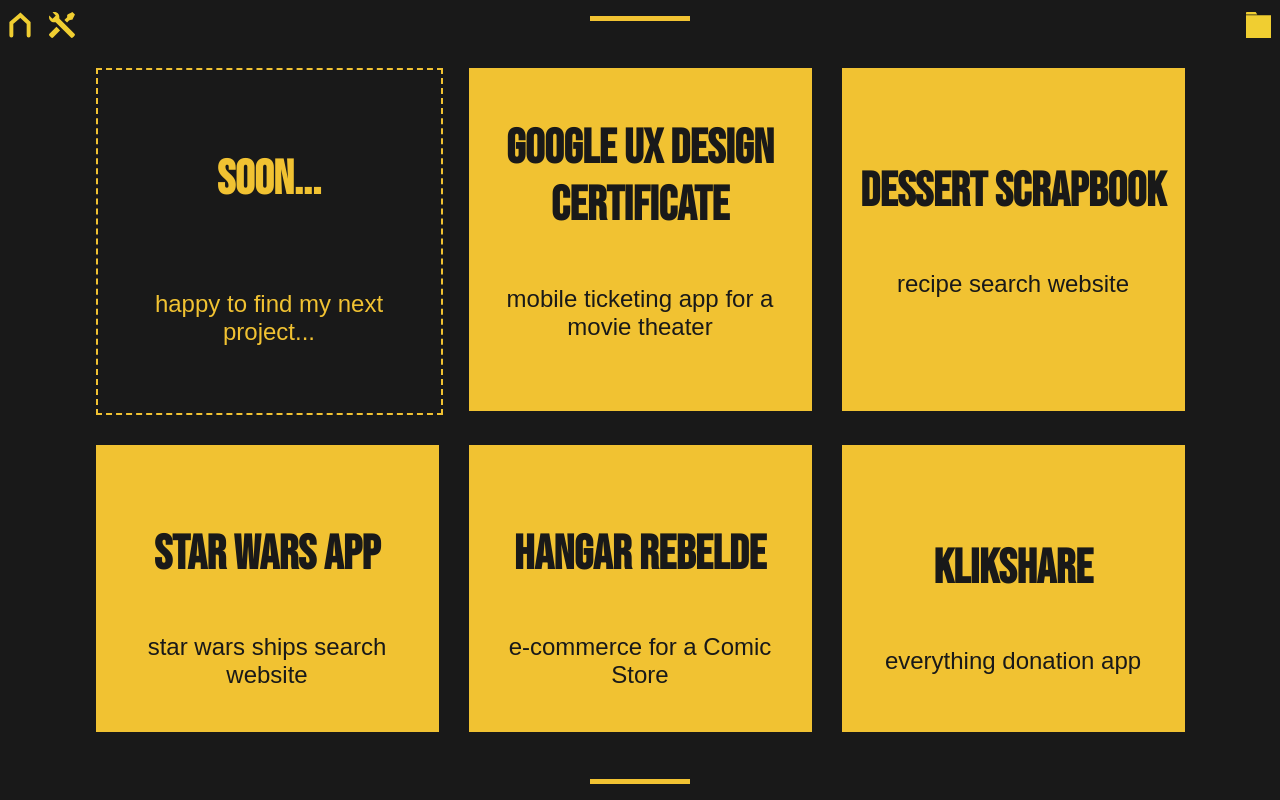
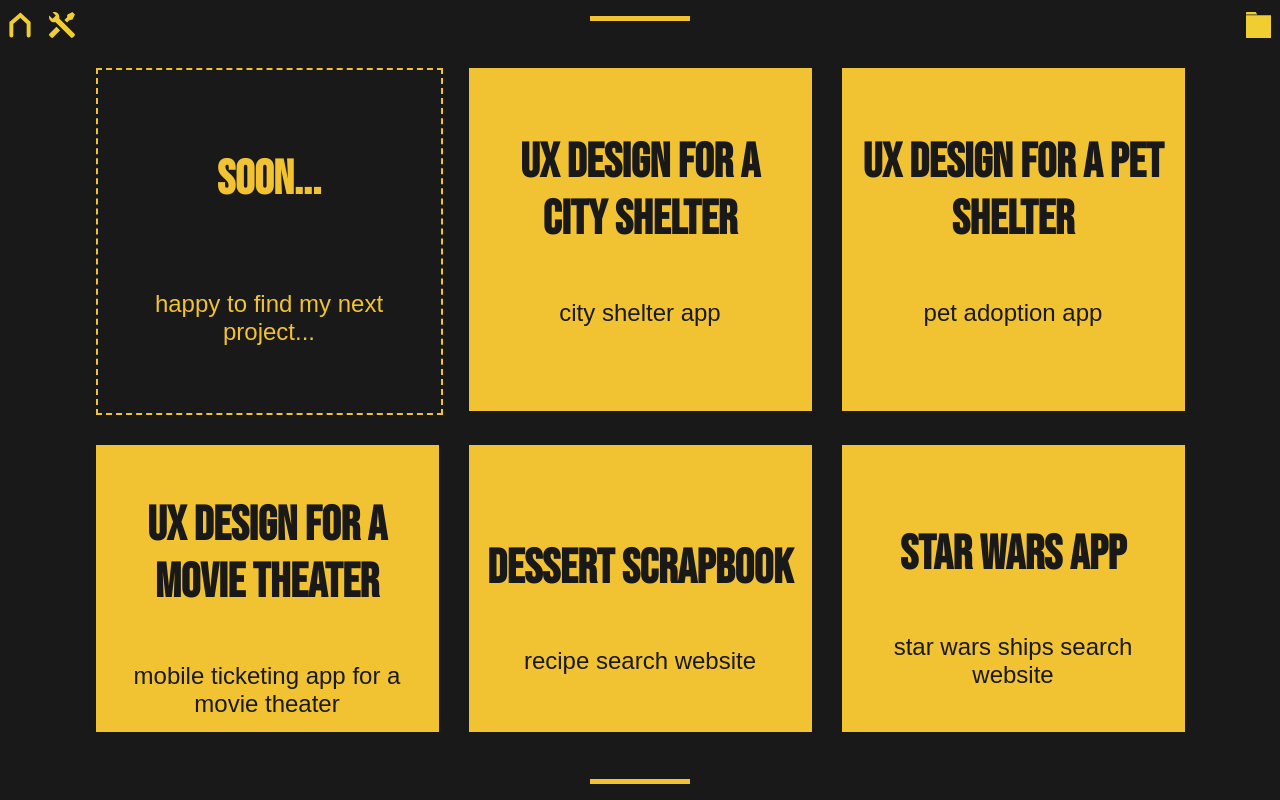
Before and after one commit to MAlexGG/portfolio, a React (Create React App) app: page /portfolio/pedagogical-projects in a window 1280 px wide. Built offline with nearby package versions, Linux system fonts and the light colour scheme; a web font is replaced by a local one.

Commit message:
city shelter and pet adoption apps added

```diff
--- a/src/assets/data/pedagogical.json
+++ b/src/assets/data/pedagogical.json
@@ -100,7 +100,7 @@
         },
         {
             "id": "10",
-            "title": "Google UX Design Certificate",
+            "title": "UX Design for a Movie Theater",
             "subtitle": "mobile ticketing app for a movie theater",
             "description": "Movie theater app is a mobile app that allows you to buy movie tickets for a specific cinema in the city of Barcelona, offers discounts and packs of snacks and drinks to choose from. It's a total design of user experience (UX) including user research and design of wireframes, mockups and prototypes. The 'repository' button contains the case study that shows the entire research and design process. The project was carried out for the course of Google User Experience (UX) Design, Professional Certificate.",
             "team": "María Alexandra Galarza",
@@ -108,6 +108,28 @@
             "prototype": "https://www.figma.com/proto/UKuVD1xhQ4EiD7yxBg9aF4/Movie-App?node-id=61%3A1435&scaling=scale-down&page-id=47%3A440&starting-point-node-id=61%3A1435",
             "website": "",
             "repository": "https://docs.google.com/presentation/d/1GzHR5MK-Za-Co2ngxc_soby7Np9zY0lYa-Age-kxqTQ/edit?usp=sharing"
+        },
+        {
+            "id": "11",
+            "title": "UX Design for a Pet Shelter",
+            "subtitle": "pet adoption app",
+            "description": "Pet Adoption app is a responsive application that allows you to view, choose, adopt or sponsor a pet from a shelter animals. It's a total design of user experience (UX) including user research and design of wireframes, mockups and prototypes. It's design with a graceful degradation philosophy. The 'repository' button contains the case study that shows the entire research and design process. The project was carried out for the course of Google User Experience (UX) Design, Professional Certificate.",
+            "team": "María Alexandra Galarza",
+            "img": "petAdoption.png",
+            "prototype": "https://www.figma.com/proto/98KeYjTuJGpUsct8apzwm8/Pet-Adoption-App?node-id=111%3A1468&scaling=scale-down&page-id=109%3A77&starting-point-node-id=111%3A1468",
+            "website": "",
+            "repository": "https://docs.google.com/presentation/d/1fGQtc-W2v8xYD6SFPo9gUEsoQGF3enzf4Xc4ngZ_Hn4/edit?usp=sharing"
+        },
+        {
+            "id": "13",
+            "title": "UX Design for a City Shelter",
+            "subtitle": "city shelter app",
+            "description": "City Shelter App is a responsive web application that allows you to search for a shelter for people who need it in the city of Barcelona, look at the information on the shelter, its capacity, occupation and vacant spaces, as well as being able to register a person and reserve their space. It's a total design of user experience (UX) including user research and design of wireframes, mockups and prototypes. It's design with a progressive enhancement philosophy (mobile first). The 'repository' button contains the case study that shows the entire research and design process. The project was carried out for the course of Google User Experience (UX) Design, Professional Certificate.",
+            "team": "María Alexandra Galarza",
+            "img": "cityShelter.png",
+            "prototype": "https://www.figma.com/proto/vo4TLp4h0pgdWbK1YS8UrS/City-Shelter-App?node-id=43%3A2033&scaling=scale-down&page-id=43%3A2032&starting-point-node-id=43%3A2033",
+            "website": "",
+            "repository": "https://docs.google.com/presentation/d/1TX0GH4p7DPEmEpFTVSpdP58_pk13y62ojnKOYWtqsIM/edit?usp=sharing"
         }
     ]
 }
--- a/src/components/aboutme.js
+++ b/src/components/aboutme.js
@@ -44,7 +44,7 @@
                 </div>
                 <div className = "ct-contentAbout">
                     <p className="txt-title">About Me</p>
-                    <p className="txt-paragraph">Hi! I'm Alexandra and I'm a Fullstack developer creative and with initiative, interested in the world of programming, I'm passionate about solving problems in an efficient way and with a lot of emphasis on detail, I have more than 10 years of experience as an architect which gives me extensive knowledge in design and user experience, in addition to my studies in sustainability that allow me to understand current problems in a global way.< br />With these knowledge, skills and the <button className="bt-tools" onClick={this.goTools}><strong>tools</strong></button> I handle I feel that I can contribute to the needs of society through programming.</p>
+                    <p className="txt-paragraph">Hi! I'm Alexandra and I'm a Fullstack developer creative and with initiative, interested in the world of programming, I'm passionate about solving problems in an efficient way and with a lot of emphasis on detail, I have more than 10 years of experience as an architect which gives me extensive knowledge in design and user experience, in addition to my studies in UX Design and sustainability that allow me to understand current problems in a global way.< br />With these knowledge, skills and the <button className="bt-tools" onClick={this.goTools}><strong>tools</strong></button> I handle I feel that I can contribute to the needs of society through programming.</p>
                     <button className="bt-projects" onClick={this.goProjects}>Projects</button>
                 </div >
                 <div className="ct-divDown">
```
Also changed, not shown: src/assets/img/ui/cityShelter.png (added), src/assets/img/ui/petAdoption.png (added).
